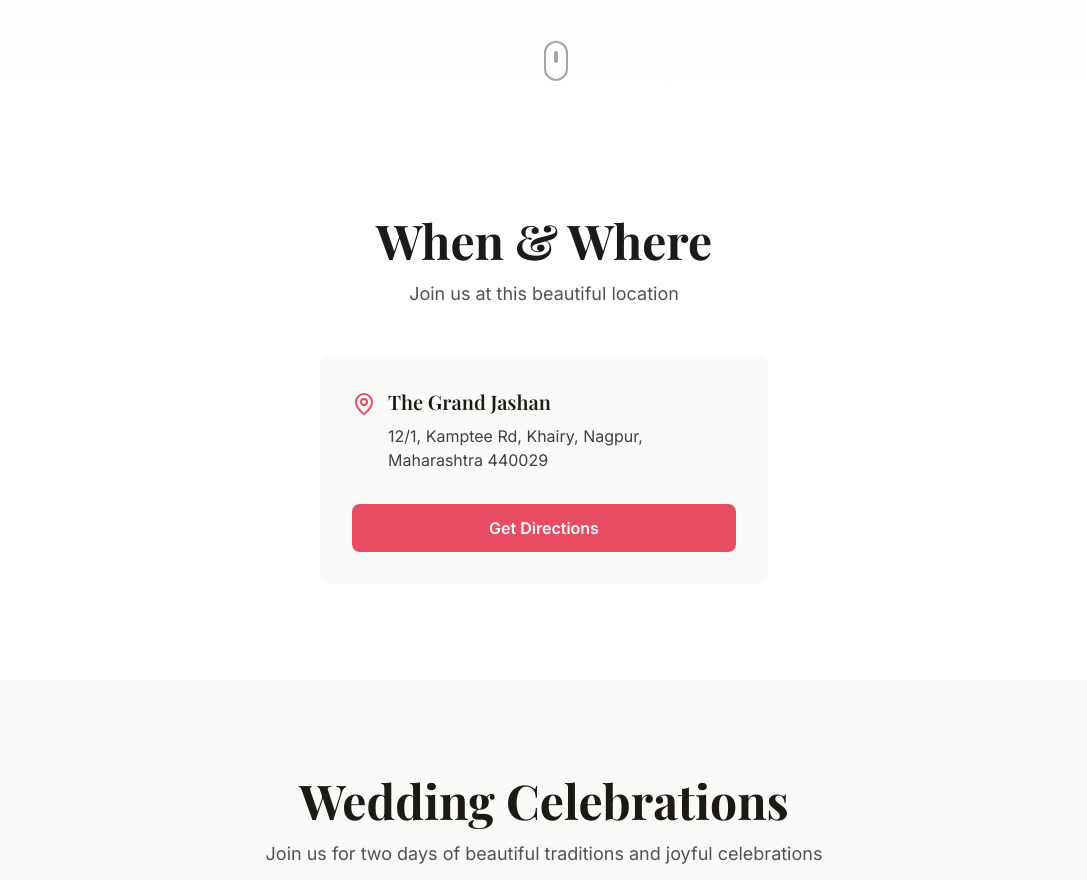
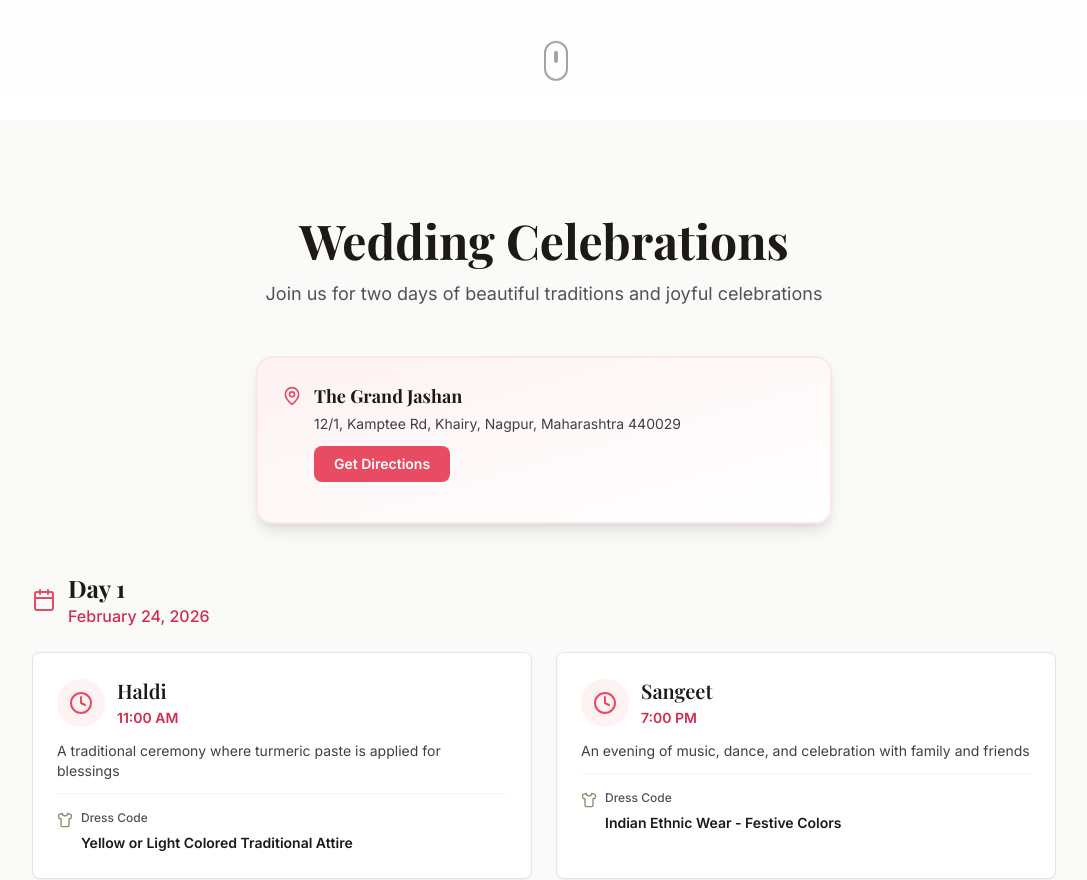
Before and after one commit to AadityaSapate/wedding-invite, a Next.js app: page / in a window 1280 px wide. Shown: the part 680-1560 px from the top of the page, without its empty margins (96-1183 px from the left). Built offline with nearby package versions, Linux system fonts and the light colour scheme; a web font is replaced by a local one.

Commit message:
updated venue

```diff
--- a/src/app/page.tsx
+++ b/src/app/page.tsx
@@ -1,5 +1,4 @@
 import { Hero } from '@/components/sections/Hero';
-import { VenueInfo } from '@/components/sections/VenueInfo';
 import { EventDetails } from '@/components/sections/EventDetails';
 import { PhotoGallery } from '@/components/sections/PhotoGallery';
 import { RSVPForm } from '@/components/sections/RSVPForm';
@@ -8,7 +7,6 @@
   return (
     <main className="min-h-screen">
       <Hero />
-      <VenueInfo />
       <EventDetails />
       <PhotoGallery />
       <RSVPForm />
--- a/src/components/sections/EventDetails.tsx
+++ b/src/components/sections/EventDetails.tsx
@@ -1,5 +1,5 @@
 import { siteConfig } from '@/config/site';
-import { Clock, Shirt, Calendar } from 'lucide-react';
+import { Clock, Shirt, Calendar, MapPin } from 'lucide-react';
 
 export function EventDetails() {
   return (
@@ -12,6 +12,31 @@
           <p className="text-lg text-neutral-600">
             Join us for two days of beautiful traditions and joyful celebrations
           </p>
+        </div>
+
+        {/* Venue Info */}
+        <div className="max-w-xl mx-auto mb-12">
+          <div className="bg-gradient-to-br from-primary-50 to-white border-2 border-primary-100 rounded-2xl p-6 shadow-lg">
+            <div className="flex items-start gap-3 mb-4">
+              <MapPin className="w-5 h-5 text-primary-500 flex-shrink-0 mt-1" />
+              <div className="flex-1">
+                <h3 className="text-lg font-serif font-bold text-neutral-900 mb-1">
+                  {siteConfig.venue.name}
+                </h3>
+                <p className="text-sm text-neutral-700 mb-3">
+                  {siteConfig.venue.address}
+                </p>
+                <a
+                  href={siteConfig.venue.mapsUrl}
+                  target="_blank"
+                  rel="noopener noreferrer"
+                  className="inline-block bg-primary-500 hover:bg-primary-600 text-white text-center font-semibold px-5 py-2 rounded-lg transition-colors duration-200 text-sm"
+                >
+                  Get Directions
+                </a>
+              </div>
+            </div>
+          </div>
         </div>
 
         <div className="space-y-12">
--- a/src/components/sections/VenueInfo.tsx
+++ b/src/components/sections/VenueInfo.tsx
@@ -3,25 +3,23 @@
 
 export function VenueInfo() {
   return (
-    <section id="venue" className="section-container bg-white">
-      <div className="max-w-4xl mx-auto">
-        <div className="text-center mb-12">
+    <section id="venue" className="py-16 bg-white">
+      <div className="max-w-4xl mx-auto px-4">
+        <div className="text-center mb-8">
           <h2 className="heading-2 text-neutral-900 mb-4">
-            When & Where
+            Where
           </h2>
           <p className="text-lg text-neutral-600">
             Join us at this beautiful location
           </p>
         </div>
 
-        <div className="flex justify-center">
-          {/* Venue Details */}
-          <div className="max-w-md w-full">
-            <div className="bg-neutral-50 p-8 rounded-lg">
-              <div className="flex items-start gap-3 mb-4">
+        {/* Venue Card */}
+        <div className="max-w-xl mx-auto bg-gradient-to-br from-primary-50 to-white border-2 border-primary-100 rounded-2xl p-8 shadow-lg">
+          <div className="flex items-start gap-3 mb-6">
             <MapPin className="w-6 h-6 text-primary-500 flex-shrink-0 mt-1" />
             <div>
-                  <h3 className="text-xl font-serif font-semibold text-neutral-900 mb-2">
+              <h3 className="text-2xl font-serif font-bold text-neutral-900 mb-2">
                 {siteConfig.venue.name}
               </h3>
               <p className="text-neutral-700">
@@ -34,14 +32,12 @@
             href={siteConfig.venue.mapsUrl}
             target="_blank"
             rel="noopener noreferrer"
-                className="inline-block w-full mt-4 bg-primary-500 hover:bg-primary-600 text-white text-center font-semibold px-6 py-3 rounded-lg transition-colors duration-200"
+            className="inline-block w-full bg-primary-500 hover:bg-primary-600 text-white text-center font-semibold px-6 py-3 rounded-lg transition-colors duration-200"
           >
             Get Directions
           </a>
         </div>
       </div>
-        </div>
-      </div>
     </section>
   );
 }
```
Lines whose indentation alone changed are shown as unchanged.
